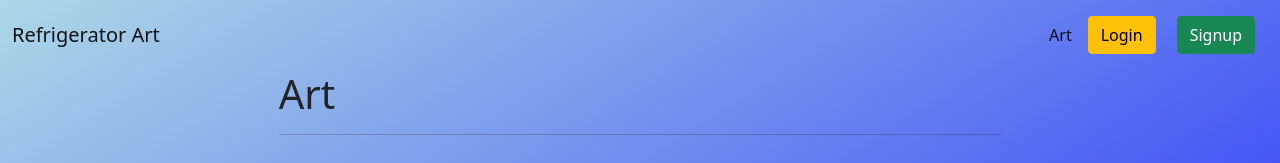
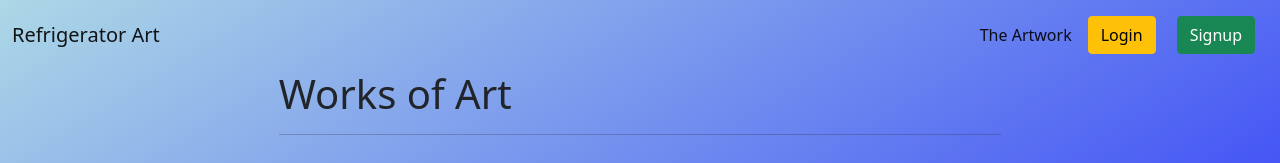
Before and after one commit to e-monty/cis410-fa21-montgomery-vue, a Vue app: page /art in a window 1280 px wide. Shown: the top 163 px of the page. Built offline with nearby package versions, Linux system fonts and the light colour scheme; no server answers.

Commit message:
Link colors, title updates

```diff
--- a/src/components/Art.vue
+++ b/src/components/Art.vue
@@ -1,6 +1,6 @@
 <template>
   <div>
-    <h1>Art</h1>
+    <h1>Works of Art</h1>
     <hr />
     <table class="table">
       <thead>
--- a/src/components/Header.vue
+++ b/src/components/Header.vue
@@ -20,7 +20,7 @@
         <ul class="navbar-nav ms-auto">
           <li class="nav-item">
             <router-link class="nav-link active" aria-current="page" to="/art"
-              >Art</router-link
+              >The Artwork</router-link
             >
           </li>
           <!-- <li class="nav-item">
```
Also changed, not shown: 7 other files (tests, documents, lock files or other folders).
